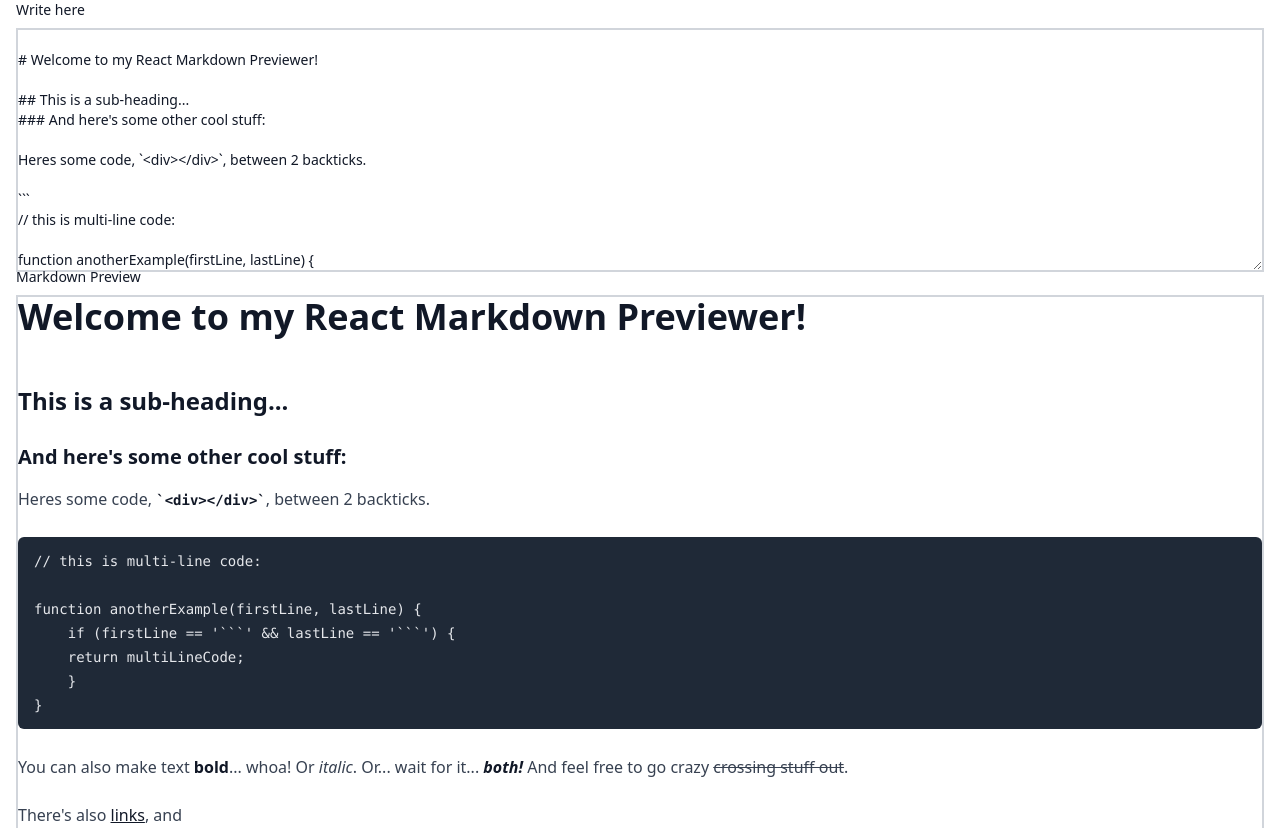
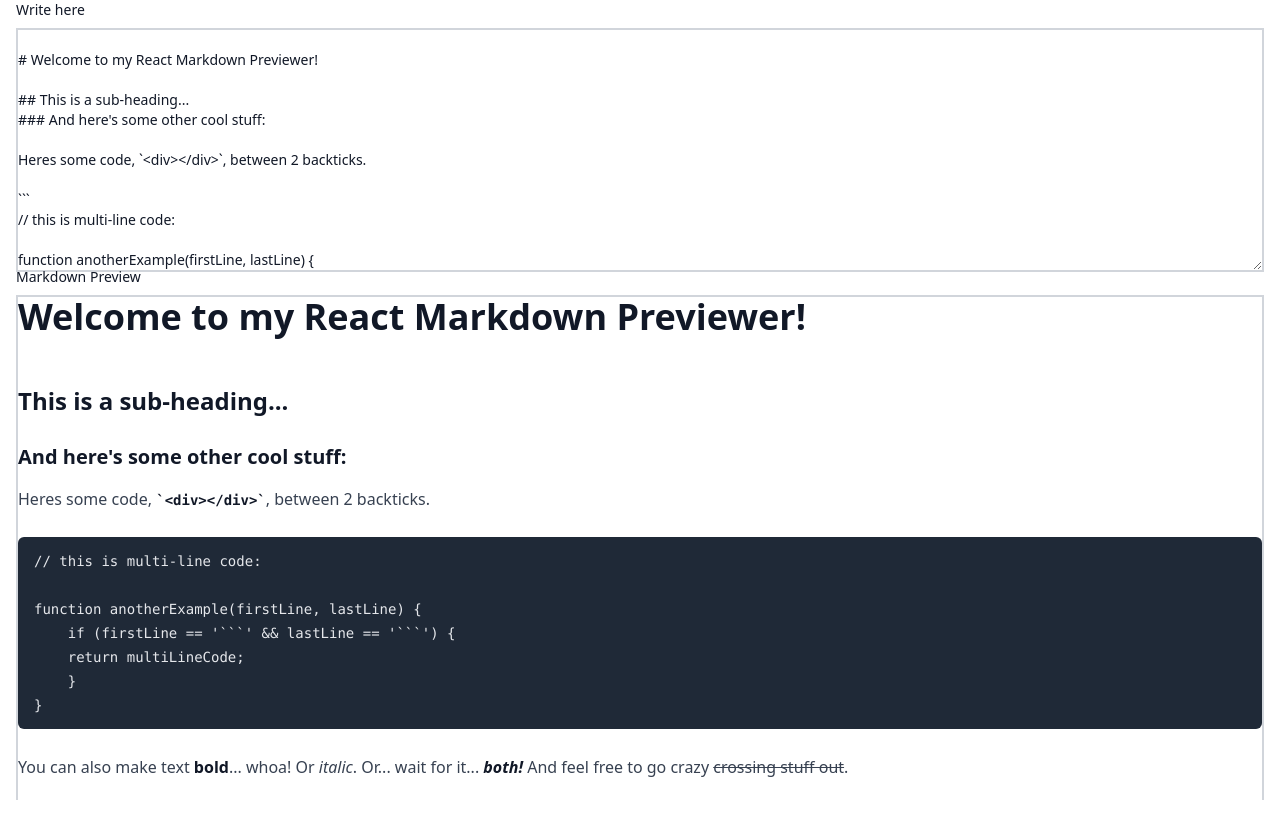
Before and after one commit to wotjd0860/freeCodeCampProjects, a React (Create React App) app: page /markdownpreviewer in a window 1280 px wide. After the commit the page ends 800 px from the top, so only its background shows below. Built offline with nearby package versions, Linux system fonts and the light colour scheme.

Commit message:
2024-04-11 commit(3)

```diff
--- a/src/components/markdownPreviewer.js
+++ b/src/components/markdownPreviewer.js
@@ -65,15 +65,17 @@
     }
 
     return(
-        <div className="size-full">
-            <div className="mx-4 h-1/3">
+        <div className="max-h-full grid grid-rows-12">
+            <div className="mx-4 row-span-4">
                 <label htmlFor="editor" className="block mb-2 text-sm font-medium text-gray-900">Write here</label>
                 <textarea id="editor" onChange={handleChange} value={text} rows="12" className="block w-full text-sm font-medium text-gray-900 border-double border-2 border-gray-300" placeholder="Write your text here..."></textarea>
             </div>
 
-            <label htmlFor="preview" className="block mb-2 mx-4 text-sm font-medium text-gray-900">Markdown Preview</label>
-            <div className="mx-4 h-2/3 overflow-auto">
-                <ReactMarkdown id="preview" remarkPlugins={remarkGfm} children={preText} className="prose w-full border border-2 border-gray-300"></ReactMarkdown>
+            <div className="mx-4 row-span-8 max-h-full flex flex-col">
+                <label htmlFor="preview" className="block mb-2 text-sm font-medium text-gray-900">Markdown Preview</label>
+                <div className="overflow-auto">
+                    <ReactMarkdown id="preview" remarkPlugins={remarkGfm} children={preText} className="prose w-full max-h-max border-2 border-gray-300"></ReactMarkdown>
+                </div>
             </div>
         </div>
     );
```
